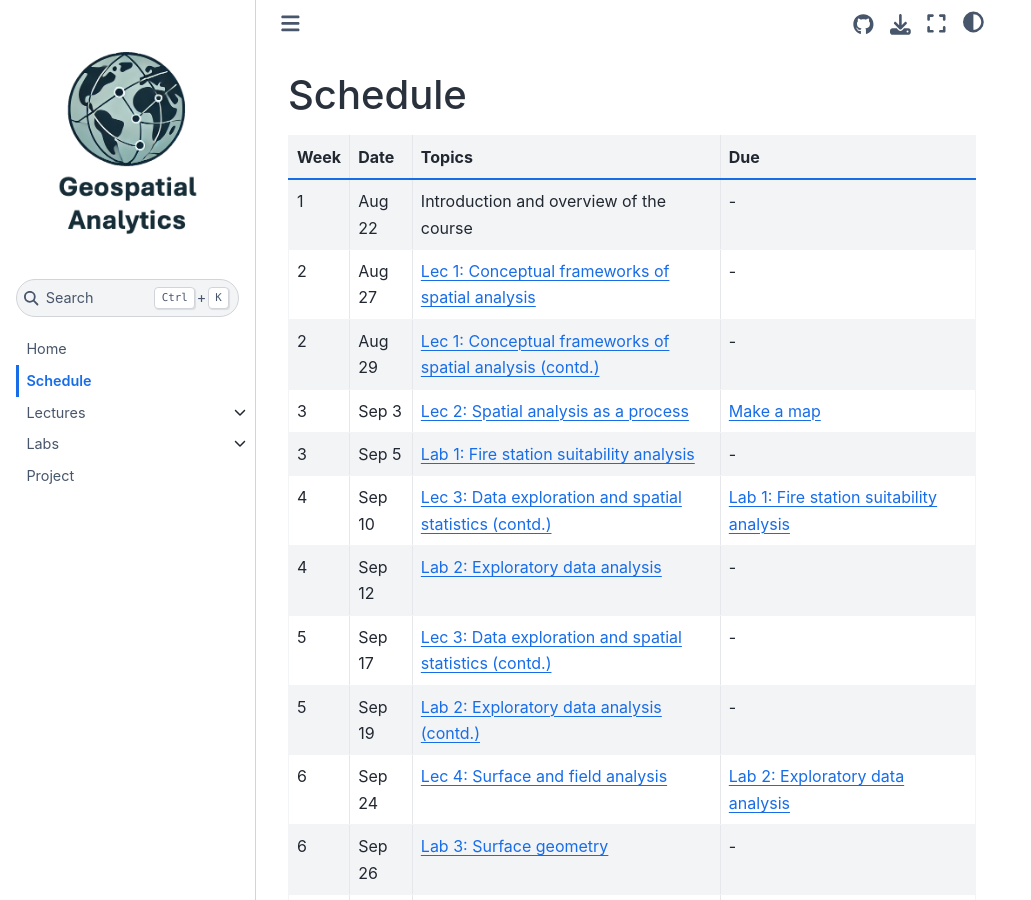
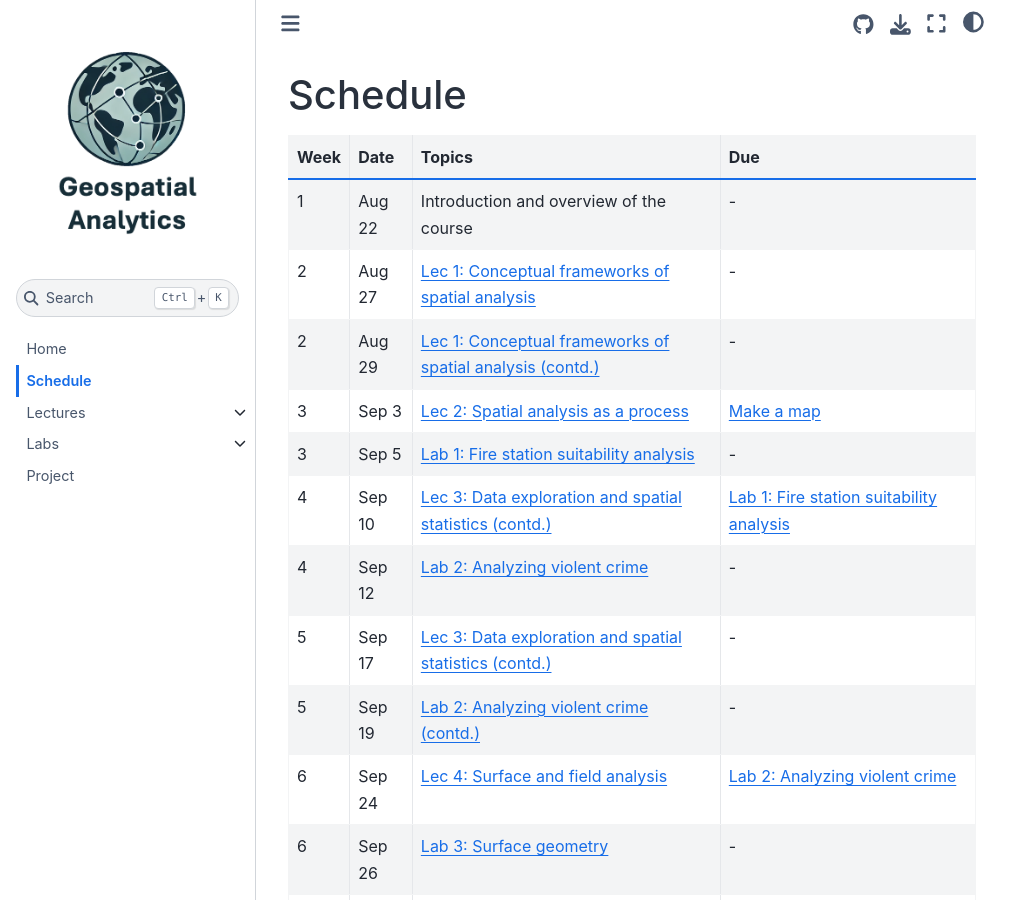
Before and after one commit to souravbhadra/GIS5120, a Jupyter Book: the page built from docs/schedule.md, in a window 1280 px wide and 900 px high. Shown: the whole window, without its empty margins (0-1031 px from the left). Built offline with Jupyter Book 1.0.4 settings and Sphinx 7.4.7 and the Sphinx Book theme 1.1.4, drawn with Linux system fonts in a browser that asks for light colours.

Commit message:
updated schedule

```diff
--- a/docs/schedule.md
+++ b/docs/schedule.md
@@ -8,10 +8,10 @@ Week | Date | Topics | Due
 3    | Sep 3 | [Lec 2: Spatial analysis as a process](lectures/lec-2.md) | [Make a map](labs/lab-0/lab-0.md)
 3    | Sep 5 | [Lab 1: Fire station suitability analysis](labs/lab-1/lab-1.md) | -
 4    | Sep 10 | [Lec 3: Data exploration and spatial statistics (contd.)](lectures/lec-3.md) | [Lab 1: Fire station suitability analysis](labs/lab-1/lab-1.md)
-4    | Sep 12 | [Lab 2: Exploratory data analysis](labs/lab-2/lab-2.md) | -
+4    | Sep 12 | [Lab 2: Analyzing violent crime](labs/lab-2/lab-2.md) | -
 5    | Sep 17 | [Lec 3: Data exploration and spatial statistics (contd.)](lectures/lec-3.md) | -
-5    | Sep 19 | [Lab 2: Exploratory data analysis (contd.)](labs/lab-2/lab-2.md) | -
-6    | Sep 24 | [Lec 4: Surface and field analysis](lectures/lec-4.md) | [Lab 2: Exploratory data analysis](labs/lab-2/lab-2.md)
+5    | Sep 19 | [Lab 2: Analyzing violent crime (contd.)](labs/lab-2/lab-2.md) | -
+6    | Sep 24 | [Lec 4: Surface and field analysis](lectures/lec-4.md) | [Lab 2: Analyzing violent crime](labs/lab-2/lab-2.md)
 6    | Sep 26 | [Lab 3: Surface geometry](labs/lab-3/lab-3.md) | -
 7    | Oct 1 | [Lec 4: Surface and field analysis (contd.)](lectures/lec-4.md) | -
 7    | Oct 3 | [Lab 4: Drainage delineation](labs/lab-4/lab-4.md) | [Lab 3: Surface geometry](labs/lab-3/lab-3.md)
```
Also changed, not shown: 5 other files.
